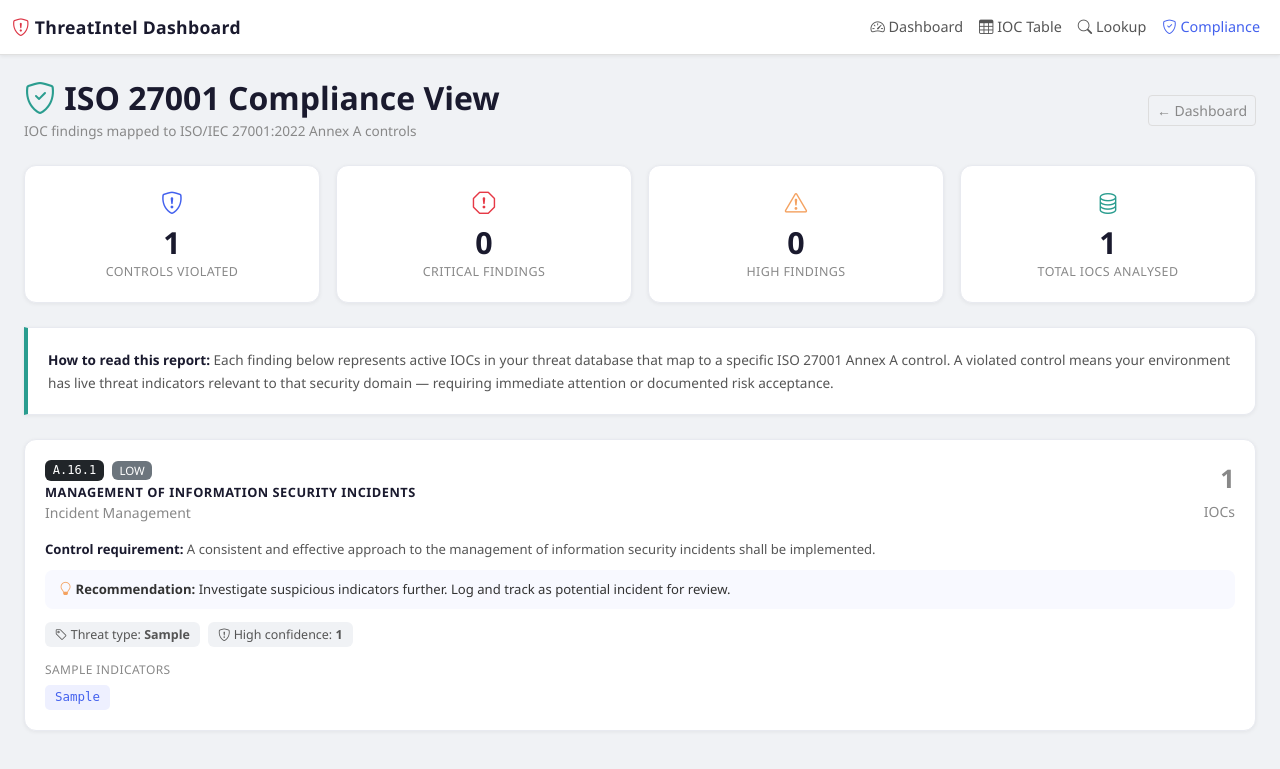
After one commit to m-arsalaan/threat-intel-dashboard, a Flask app: page /compliance in a window 1280 px wide. The commit adds this page. Shown: the top 769 px of the page. Run offline with Flask 3, Linux system fonts and the light colour scheme; tables that the repository leaves empty hold one stand-in row (values such as "Sample post").

Commit message:
Add ISO 27001 compliance module
- Maps IOC threat types to ISO 27001 Annex A controls
- Confidence-based severity scoring per control
- Recommendations for each violated control
- Sample IOC indicators with direct lookup links
- Compliance page screenshot and README updated

```diff
--- a/app.py
+++ b/app.py
@@ -1,3 +1,4 @@
+from compliance.iso_mapper import get_compliance_report
 from flask import Flask, render_template, request, jsonify
 from database.db import init_db, get_all_iocs, get_ioc_stats, search_ioc
 from collectors.otx_collector import fetch_otx_pulses
@@ -16,6 +17,11 @@ def dashboard():
     recent_iocs = get_all_iocs(limit=20)
     return render_template("dashboard.html", stats=stats, iocs=recent_iocs)
 
+@app.route("/compliance")
+def compliance_view():
+    """ISO 27001 compliance mapping page"""
+    report = get_compliance_report()
+    return render_template("compliance.html", report=report)
 
 @app.route("/iocs")
 def ioc_table():
--- a/templates/base.html
+++ b/templates/base.html
@@ -31,6 +31,9 @@
             <a class="nav-link {% if request.path == '/lookup' %}active{% endif %}" href="/lookup">
                 <i class="bi bi-search"></i> Lookup
             </a>
+<a class="nav-link {% if request.path == '/compliance' %}active{% endif %}" href="/compliance">
+    <i class="bi bi-shield-check"></i> Compliance
+</a>
         </div>
     </div>
 </nav>
--- /dev/null
+++ b/templates/compliance.html
@@ -0,0 +1,161 @@
+{% extends "base.html" %}
+{% block title %}ISO 27001 Compliance — ThreatIntel{% endblock %}
+
+{% block content %}
+
+<div class="d-flex justify-content-between align-items-center mb-4">
+    <div>
+        <h2 class="mb-1" style="color:#1a1a2e;font-weight:700">
+            <i class="bi bi-shield-check" style="color:#2a9d8f"></i>
+            ISO 27001 Compliance View
+        </h2>
+        <p class="text-muted mb-0" style="font-size:0.85rem">
+            IOC findings mapped to ISO/IEC 27001:2022 Annex A controls
+        </p>
+    </div>
+    <a href="/" class="btn btn-outline-secondary btn-sm">← Dashboard</a>
+</div>
+
+<!-- Summary cards -->
+<div class="row g-3 mb-4">
+    <div class="col-md-3">
+        <div class="stat-card">
+            <div class="stat-icon" style="color:#4361ee">
+                <i class="bi bi-shield-exclamation"></i>
+            </div>
+            <div class="stat-number">{{ report.summary.controls_violated }}</div>
+            <div class="stat-label">Controls Violated</div>
+        </div>
+    </div>
+    <div class="col-md-3">
+        <div class="stat-card">
+            <div class="stat-icon" style="color:#e63946">
+                <i class="bi bi-exclamation-octagon"></i>
+            </div>
+            <div class="stat-number">{{ report.summary.critical }}</div>
+            <div class="stat-label">Critical Findings</div>
+        </div>
+    </div>
+    <div class="col-md-3">
+        <div class="stat-card">
+            <div class="stat-icon" style="color:#f4a261">
+                <i class="bi bi-exclamation-triangle"></i>
+            </div>
+            <div class="stat-number">{{ report.summary.high }}</div>
+            <div class="stat-label">High Findings</div>
+        </div>
+    </div>
+    <div class="col-md-3">
+        <div class="stat-card">
+            <div class="stat-icon" style="color:#2a9d8f">
+                <i class="bi bi-database"></i>
+            </div>
+            <div class="stat-number">{{ report.summary.total_iocs }}</div>
+            <div class="stat-label">Total IOCs Analysed</div>
+        </div>
+    </div>
+</div>
+
+<!-- Context box -->
+<div class="chart-card mb-4"
+     style="border-left:4px solid #2a9d8f;border-radius:0 12px 12px 0">
+    <p style="font-size:0.85rem;color:#555;margin:0;line-height:1.7">
+        <strong style="color:#1a1a2e">How to read this report:</strong>
+        Each finding below represents active IOCs in your threat database
+        that map to a specific ISO 27001 Annex A control.
+        A violated control means your environment has live threat indicators
+        relevant to that security domain — requiring immediate attention
+        or documented risk acceptance.
+    </p>
+</div>
+
+<!-- Findings -->
+{% for finding in report.findings %}
+<div class="chart-card mb-3">
+    <div class="d-flex justify-content-between align-items-start mb-3">
+        <div>
+            <div class="d-flex align-items-center gap-2 mb-1">
+                <span class="badge bg-dark"
+                      style="font-size:0.75rem;font-family:monospace">
+                    {{ finding.control_id }}
+                </span>
+                <span class="badge bg-{{ finding.severity_color }}
+                    {% if finding.severity == 'HIGH' %}text-dark{% endif %}">
+                    {{ finding.severity }}
+                </span>
+            </div>
+            <h6 style="color:#1a1a2e;font-weight:600;margin:0">
+                {{ finding.control_name }}
+            </h6>
+            <small class="text-muted">{{ finding.domain }}</small>
+        </div>
+        <div class="text-end">
+            <div style="font-size:1.6rem;font-weight:700;
+                        color:{% if finding.severity == 'CRITICAL' %}#e63946
+                        {% elif finding.severity == 'HIGH' %}#f4a261
+                        {% elif finding.severity == 'MEDIUM' %}#4361ee
+                        {% else %}#888{% endif %}">
+                {{ finding.ioc_count }}
+            </div>
+            <small class="text-muted">IOCs</small>
+        </div>
+    </div>
+
+    <!-- Control description -->
+    <p style="font-size:0.82rem;color:#555;margin-bottom:10px">
+        <strong style="color:#1a1a2e">Control requirement:</strong>
+        {{ finding.description }}
+    </p>
+
+    <!-- Recommendation -->
+    <div style="background:#f8f9ff;border-radius:8px;
+                padding:10px 14px;margin-bottom:12px">
+        <p style="font-size:0.82rem;margin:0;color:#333">
+            <i class="bi bi-lightbulb" style="color:#f4a261"></i>
+            <strong> Recommendation:</strong> {{ finding.recommendation }}
+        </p>
+    </div>
+
+    <!-- Stats row -->
+    <div class="row g-2 mb-3">
+        <div class="col-auto">
+            <span style="font-size:0.78rem;background:#f0f2f5;
+                         padding:4px 10px;border-radius:6px;color:#555">
+                <i class="bi bi-tag"></i>
+                Threat type: <strong>{{ finding.threat_type }}</strong>
+            </span>
+        </div>
+        <div class="col-auto">
+            <span style="font-size:0.78rem;background:#f0f2f5;
+                         padding:4px 10px;border-radius:6px;color:#555">
+                <i class="bi bi-shield-exclamation"></i>
+                High confidence: <strong>{{ finding.high_confidence_count }}</strong>
+            </span>
+        </div>
+    </div>
+
+    <!-- Sample IOCs -->
+    {% if finding.sample_iocs %}
+    <div>
+        <p style="font-size:0.75rem;color:#888;
+                  text-transform:uppercase;
+                  letter-spacing:0.4px;margin-bottom:6px">
+            Sample indicators
+        </p>
+        <div class="d-flex flex-wrap gap-2">
+            {% for ioc in finding.sample_iocs %}
+            <a href="/lookup?q={{ ioc.indicator }}"
+               style="font-size:0.78rem;font-family:monospace;
+                      background:#eef0ff;color:#4361ee;
+                      padding:3px 10px;border-radius:5px;
+                      text-decoration:none">
+                {{ ioc.indicator[:40] }}{% if ioc.indicator|length > 40 %}...{% endif %}
+            </a>
+            {% endfor %}
+        </div>
+    </div>
+    {% endif %}
+</div>
+{% endfor %}
+
+{% endblock %}
```
Also changed, not shown: compliance/iso_mapper.py (added, +187 -0 lines), README.md, compliance/__init__.py (added), 1 other file.
